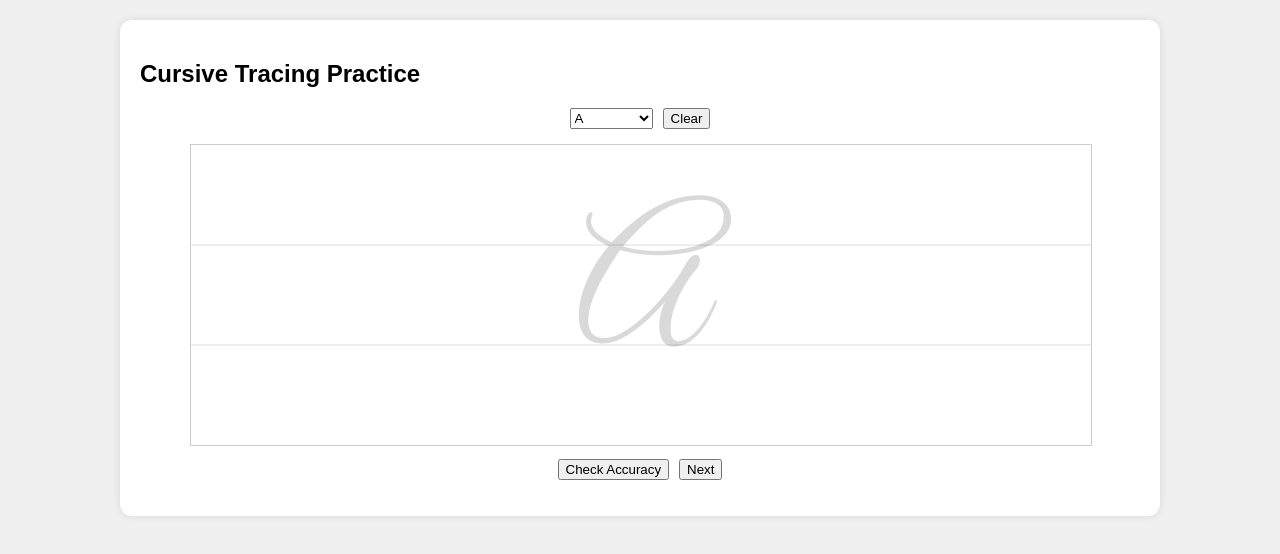
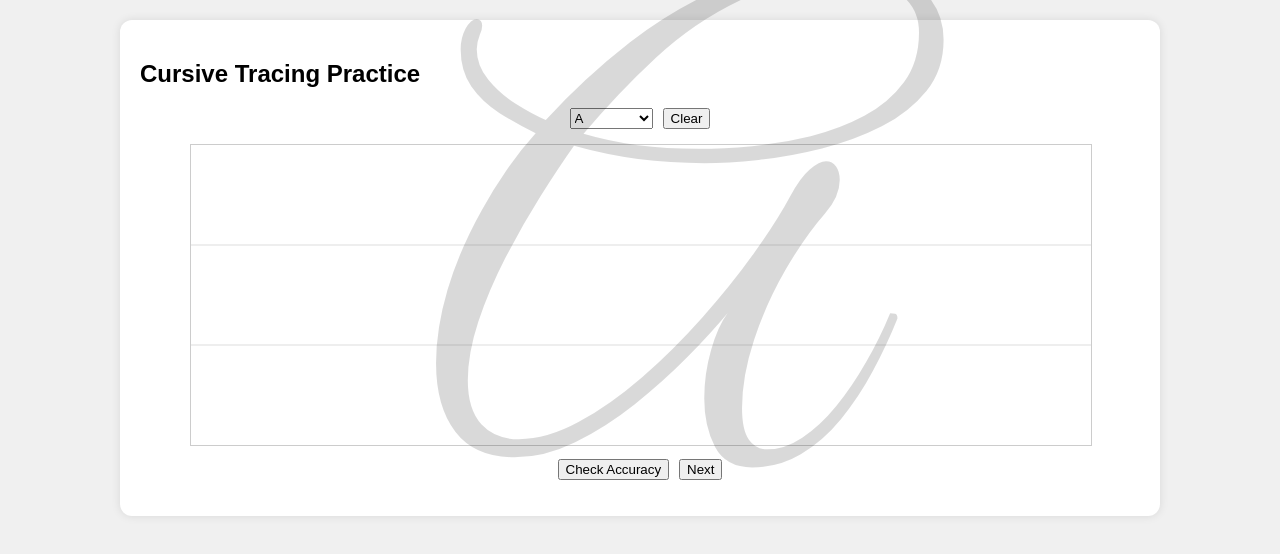
Before and after one commit to harshachv/cursive-tracing-app, a plain HTML site: page index.html in a window 1280 px wide. Drawn offline with Linux system fonts and the light colour scheme.

Commit message:
Update index.html

```diff
--- a/index.html
+++ b/index.html
@@ -44,7 +44,7 @@
     }
     .background-text {
       font-family: 'Great Vibes', cursive;
-      font-size: 180px;
+      font-size: 600px; /* Placeholder, will be dynamically adjusted */
       color: rgba(0, 0, 0, 0.15);
       position: absolute;
       top: 50%;
@@ -52,6 +52,7 @@
       transform: translate(-50%, -50%);
       pointer-events: none;
       white-space: nowrap;
+      line-height: 1;
     }
   </style>
 </head>
@@ -120,7 +121,13 @@
       const text = practiceItems[index];
       backgroundDiv.innerText = text;
       select.value = index;
+      adjustFontSize();
       clearCanvas();
+    }
+
+    function adjustFontSize() {
+      const canvasHeight = canvas.height;
+      backgroundDiv.style.fontSize = `${canvasHeight * 2}px`;
     }
 
     canvas.addEventListener("mousedown", (e) => {
@@ -191,7 +198,9 @@
       bgCanvas.width = canvas.width;
       bgCanvas.height = canvas.height;
       const bgCtx = bgCanvas.getContext('2d');
-      bgCtx.font = '180px "Great Vibes"';
+
+      const fontSize = canvas.height * 2;
+      bgCtx.font = `${fontSize}px 'Great Vibes'`;
       bgCtx.fillStyle = 'rgba(0,0,0,0.8)';
       bgCtx.textAlign = 'center';
       bgCtx.textBaseline = 'middle';
```
